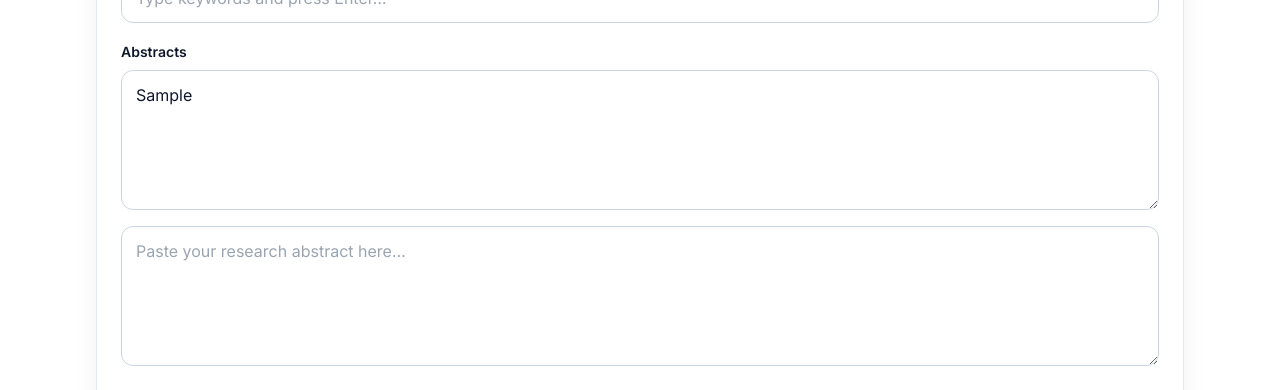
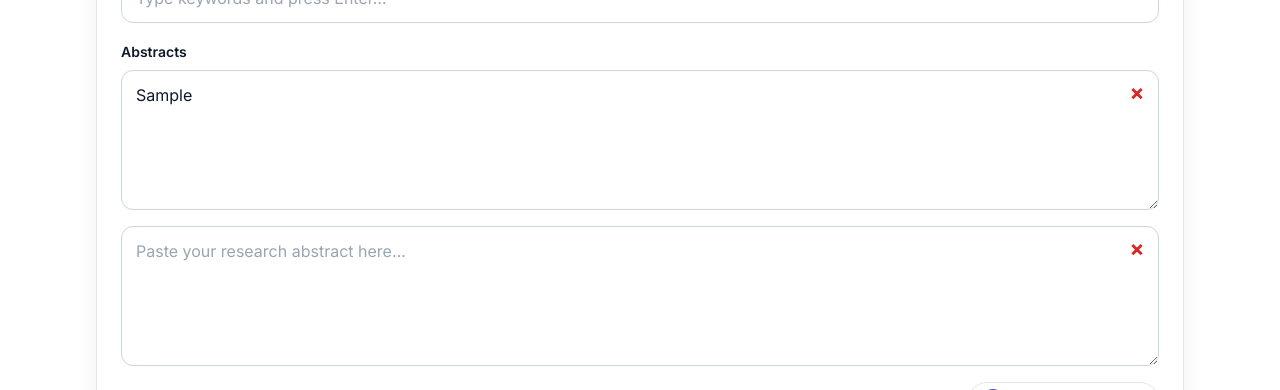
Before and after one commit to enhanced-search-lab/enhanced-search-engine, a React (Vite) app in the folder frontend/: page / in a window 1280 px wide. Both pictures are taken after typing "Sample", "Sample", "5", "5" into the empty fields and a click on the button "Add another abstract". Shown: the part 410-800 px from the top of the page. Built offline with nearby package versions, Linux system fonts and the light colour scheme; no server answers.

Commit message:
Add ability to remove abstracts in Home page
Introduces a remove button for each abstract textarea, allowing users to delete individual abstracts when more than one is present. The button includes hover effects for better user experience.

```diff
--- a/frontend/src/pages/Home.jsx
+++ b/frontend/src/pages/Home.jsx
@@ -19,6 +19,7 @@ export default function Home() {
   const [yearMax, setYearMax] = useState("");
   const [yearError, setYearError] = useState("");
   const [isYearValid, setIsYearValid] = useState(true);
+  const [hoveredAbstractIdx, setHoveredAbstractIdx] = useState(null);
 
   const commitKw = (raw) => {
     const parts = raw.split(",").map(s => s.trim()).filter(Boolean);
@@ -36,6 +37,7 @@ export default function Home() {
 
   const updateAbstract = (i, v) => setAbstracts(arr => arr.map((a, idx) => idx === i ? v : a));
   const addAbstract = () => setAbstracts(arr => [...arr, ""]);
+  const removeAbstract = (i) => setAbstracts(arr => arr.filter((_, idx) => idx !== i));
 
   const onSearch = async (e) => {
     e.preventDefault();
@@ -139,14 +141,45 @@ export default function Home() {
 
           <div className="field-label" title="Paste one or more abstracts to search">Abstracts</div>
           {abstracts.map((val,i)=>(
+            <div key={i} style={{position:'relative', marginBottom:10}}>
               <textarea
-              key={i}
                 className="textarea"
                 placeholder="Paste your research abstract here…"
                 value={val}
                 onChange={(e)=>updateAbstract(i, e.target.value)}
-              style={{marginBottom:10}}
+                style={{paddingRight:40}}
               />
+              {abstracts.length > 1 && (
+                <button
+                  type="button"
+                  onClick={() => removeAbstract(i)}
+                  onMouseEnter={() => setHoveredAbstractIdx(i)}
+                  onMouseLeave={() => setHoveredAbstractIdx(null)}
+                  title="Remove this abstract"
+                  style={{
+                    position:'absolute',
+                    top:8,
+                    right:8,
+                    background:'transparent',
+                    border:'none',
+                    color: hoveredAbstractIdx === i ? '#991b1b' : '#dc2626',
+                    fontSize:22,
+                    cursor:'pointer',
+                    padding:0,
+                    width:28,
+                    height:28,
+                    display:'flex',
+                    alignItems:'center',
+                    justifyContent:'center',
+                    fontWeight:'bold',
+                    transform: hoveredAbstractIdx === i ? 'scale(1.2)' : 'scale(1)',
+                    transition: 'all 0.2s ease'
+                  }}
+                >
+                  ×
+                </button>
+              )}
+            </div>
           ))}
           <div style={{ marginTop: 8, display: "flex", justifyContent: "flex-end" }}>
             <button
```
Lines whose indentation alone changed are shown as unchanged.
